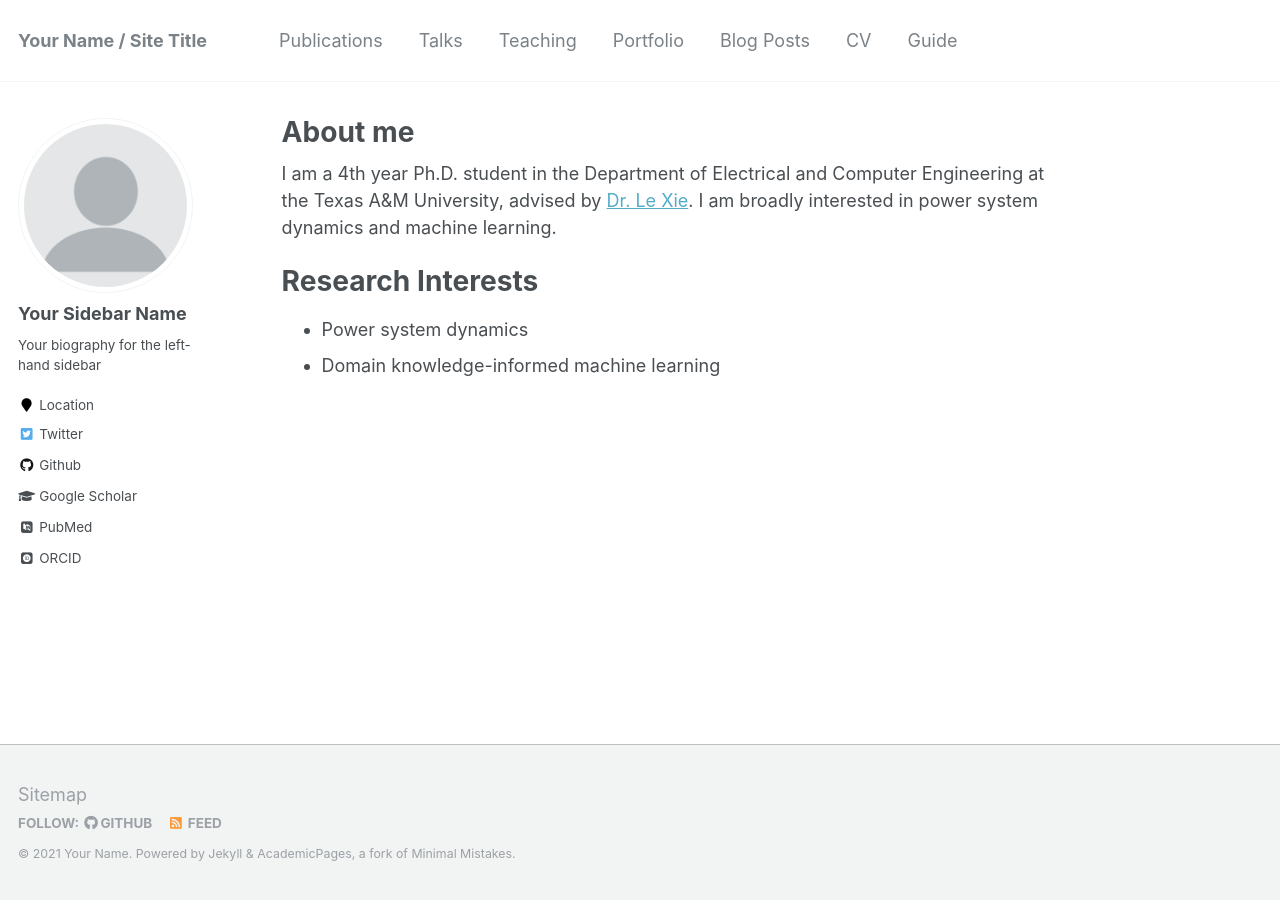
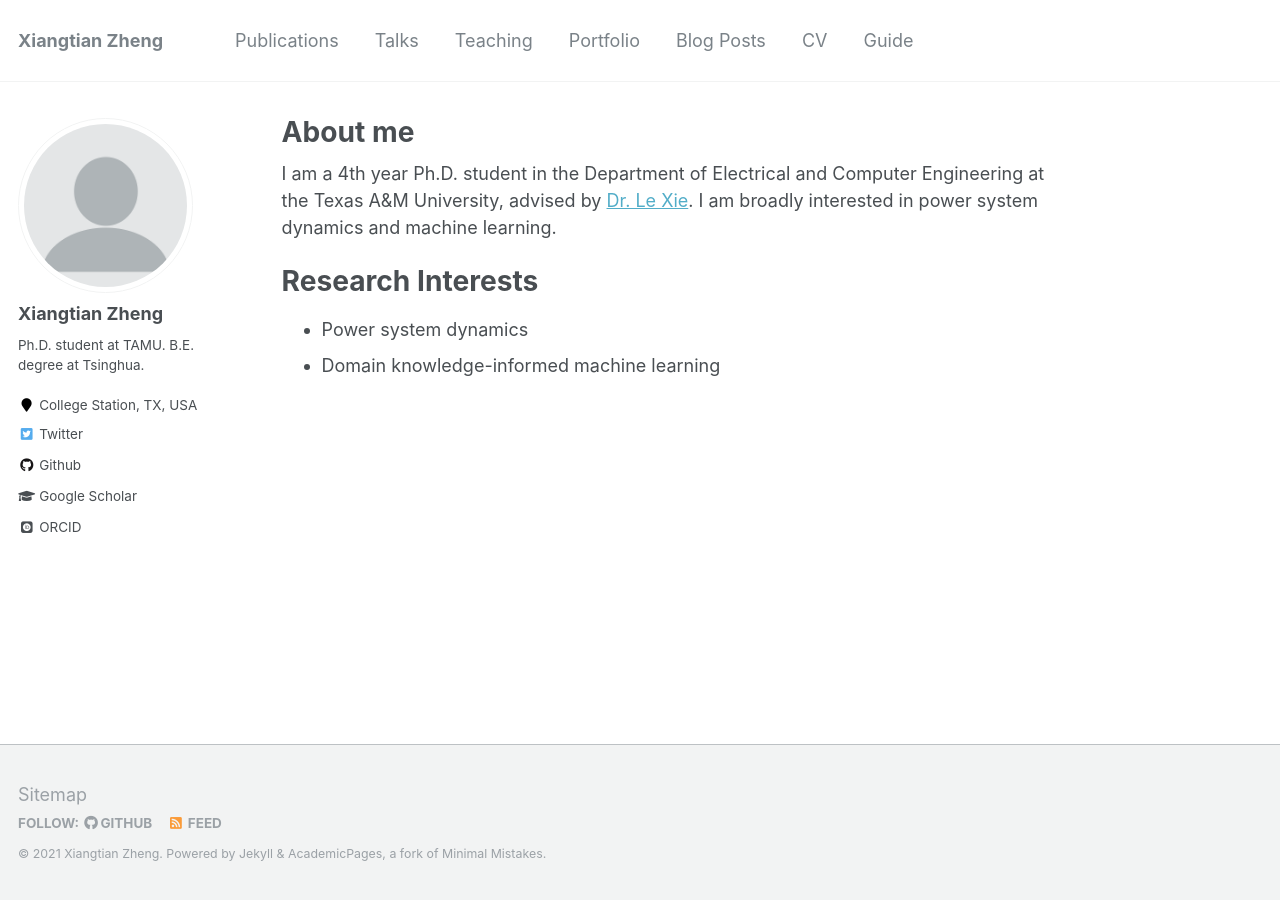
Before and after one commit to zxt0515/zxt0515.github.io, a Jekyll site: the page built from _pages/about.md, in a window 1280 px wide. Built offline with Jekyll 4.4.1, drawn with Linux system fonts in a browser that asks for light colours; some web fonts are replaced.

Commit message:
Update _config.yml

```diff
--- a/_config.yml
+++ b/_config.yml
@@ -7,10 +7,10 @@
 
 # Site Settings
 locale                   : "en-US"
-title                    : "Your Name / Site Title"
+title                    : "Xiangtian Zheng"
 title_separator          : "-"
-name                     : &name "Your Name"
-description              : &description "personal description"
+name                     : &name "Xiangtian Zheng"
+description              : &description "Ph.D. student at TAMU"
 url                      : https://zxt0515.github.io # the base hostname & protocol for your site e.g. "https://mmistakes.github.io"
 baseurl                  : "" # the subpath of your site, e.g. "/blog"
 repository               : "zxt0515/zxt0515.github.io"
@@ -80,12 +80,12 @@ analytics:
 
 # Site Author
 author:
-  name             : "Your Sidebar Name"
+  name             : "Xiangtian Zheng"
   avatar           : "profile.png"
-  bio              : "Your biography for the left-hand sidebar"
-  location         : "Location"
+  bio              : "Ph.D. student at TAMU. B.E. degree at Tsinghua."
+  location         : "College Station, TX, USA"
   employer         :
-  pubmed           : "https://www.ncbi.nlm.nih.gov/pubmed/?term=john+snow"
+  pubmed           :
   googlescholar    : "http://yourfullgooglescholarurl.com"
   email            :
   researchgate     :  # example: "https://www.researchgate.net/profile/yourprofile"
```
